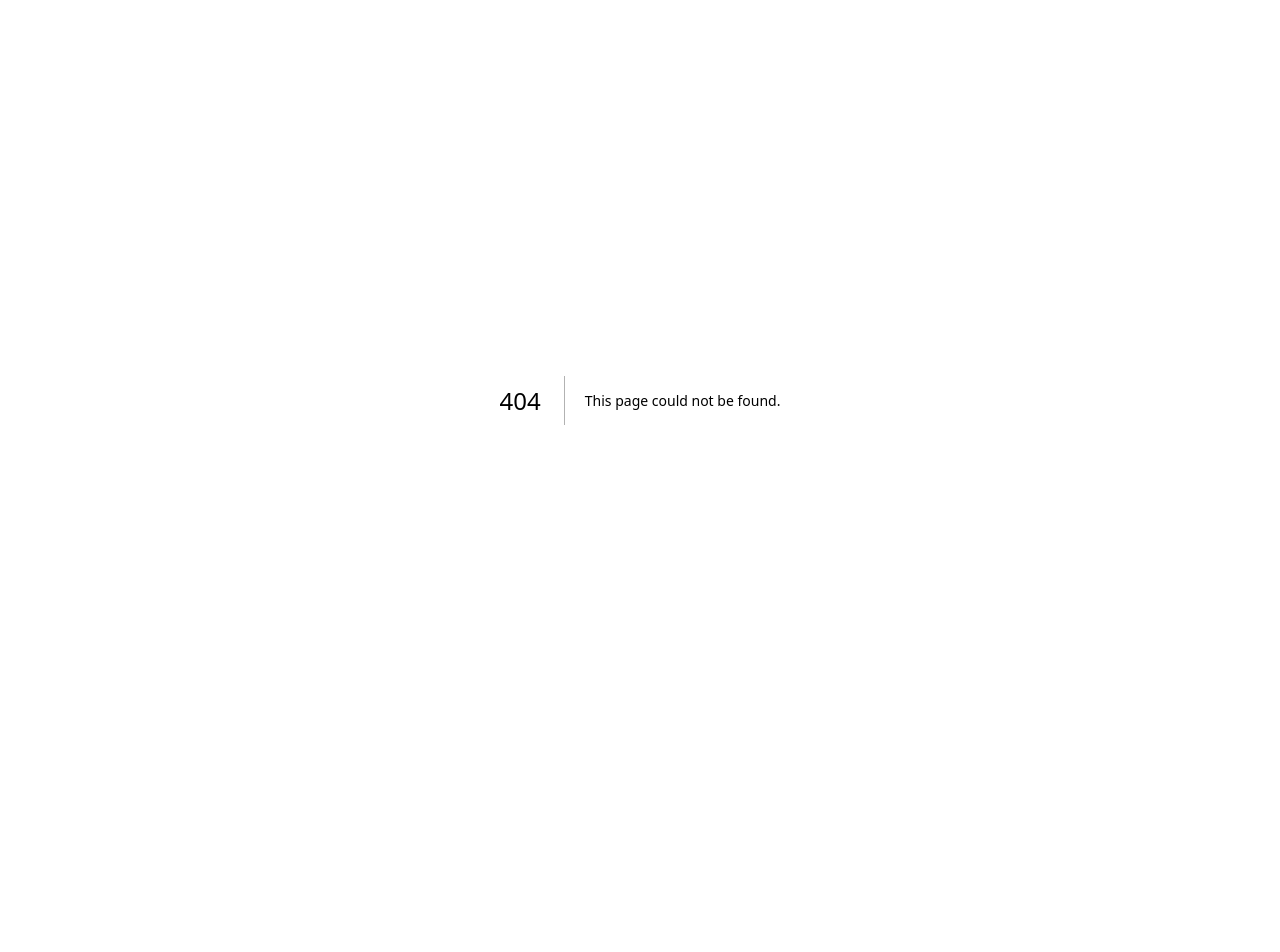
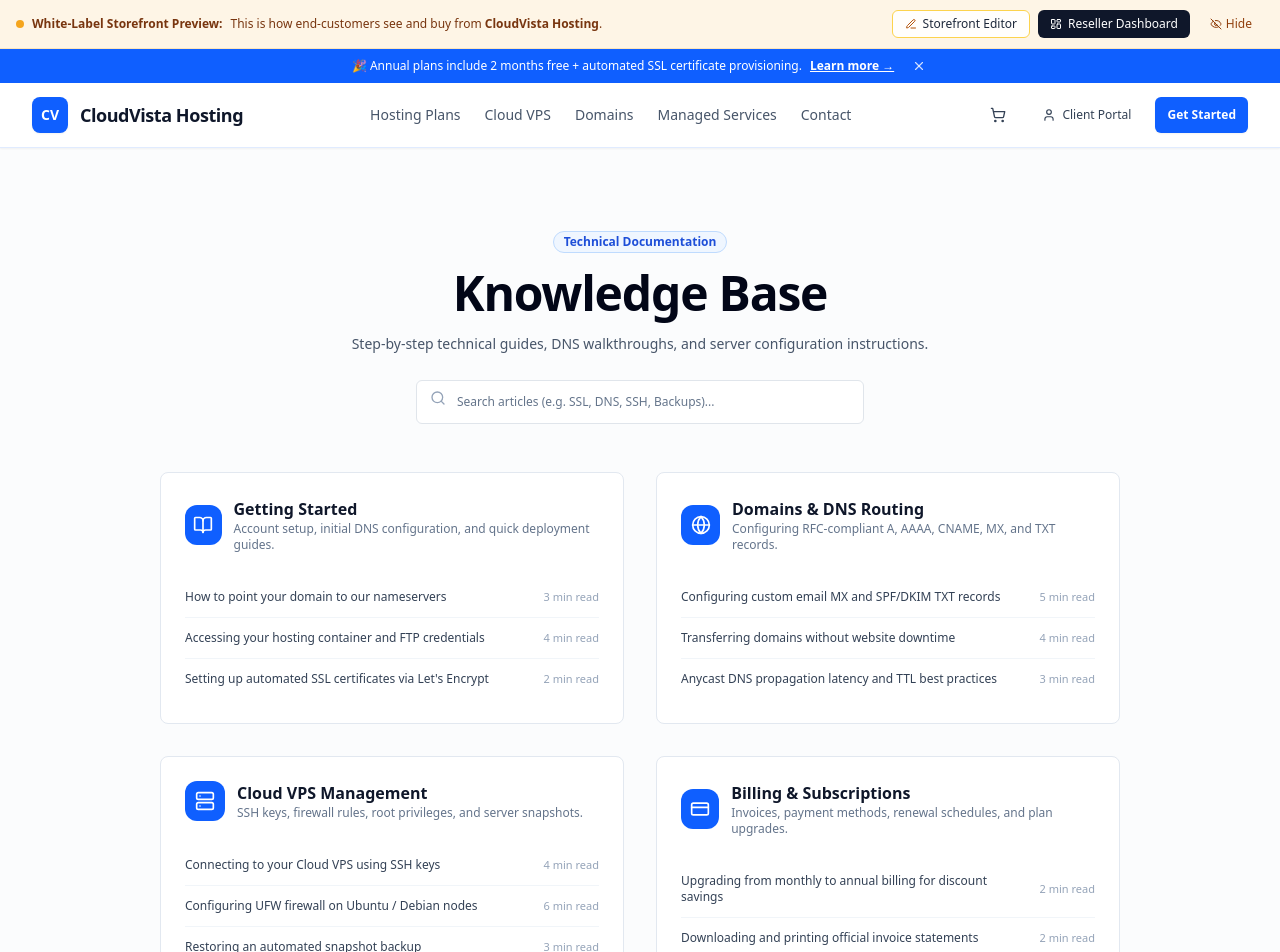
Before and after one commit to eshanized/Runstead, a Next.js app: page /demo/storefront-preview/knowledge-base in a window 1280 px wide. Before the commit this address had no page. Shown: the top 952 px of the page. Before the commit the page ends 800 px from the top, so only its background shows below. Built offline with nearby package versions, Linux system fonts and the light colour scheme.

Commit message:
feat(storefront): add storefront preview knowledge base page

```diff
--- /dev/null
+++ b/app/demo/storefront-preview/knowledge-base/page.tsx
@@ -0,0 +1,212 @@
+'use client';
+
+import { useState } from 'react';
+import Link from 'next/link';
+import { Search, BookOpen, FileText, ChevronRight, Server, Globe, Shield, CreditCard } from 'lucide-react';
+import { useDemo } from '@/lib/demo/store';
+import { StorefrontLayout } from '@/components/storefront/storefront-layout';
+import { Button } from '@/components/ui/button';
+import { Input } from '@/components/ui/input';
+import { Badge } from '@/components/ui/badge';
+import { Card, CardContent } from '@/components/ui/card';
+
+const KB_CATEGORIES = [
+  {
+    id: 'getting-started',
+    icon: BookOpen,
+    title: 'Getting Started',
+    desc: 'Account setup, initial DNS configuration, and quick deployment guides.',
+    articles: [
+      { id: 'kb_1', title: 'How to point your domain to our nameservers', readTime: '3 min read' },
+      { id: 'kb_2', title: 'Accessing your hosting container and FTP credentials', readTime: '4 min read' },
+      { id: 'kb_3', title: 'Setting up automated SSL certificates via Let\'s Encrypt', readTime: '2 min read' },
+    ],
+  },
+  {
+    id: 'dns-domains',
+    icon: Globe,
+    title: 'Domains & DNS Routing',
+    desc: 'Configuring RFC-compliant A, AAAA, CNAME, MX, and TXT records.',
+    articles: [
+      { id: 'kb_4', title: 'Configuring custom email MX and SPF/DKIM TXT records', readTime: '5 min read' },
+      { id: 'kb_5', title: 'Transferring domains without website downtime', readTime: '4 min read' },
+      { id: 'kb_6', title: 'Anycast DNS propagation latency and TTL best practices', readTime: '3 min read' },
+    ],
+  },
+  {
+    id: 'vps-servers',
+    icon: Server,
+    title: 'Cloud VPS Management',
+    desc: 'SSH keys, firewall rules, root privileges, and server snapshots.',
+    articles: [
+      { id: 'kb_7', title: 'Connecting to your Cloud VPS using SSH keys', readTime: '4 min read' },
+      { id: 'kb_8', title: 'Configuring UFW firewall on Ubuntu / Debian nodes', readTime: '6 min read' },
+      { id: 'kb_9', title: 'Restoring an automated snapshot backup', readTime: '3 min read' },
+    ],
+  },
+  {
+    id: 'billing',
+    icon: CreditCard,
+    title: 'Billing & Subscriptions',
+    desc: 'Invoices, payment methods, renewal schedules, and plan upgrades.',
+    articles: [
+      { id: 'kb_10', title: 'Upgrading from monthly to annual billing for discount savings', readTime: '2 min read' },
+      { id: 'kb_11', title: 'Downloading and printing official invoice statements', readTime: '2 min read' },
+      { id: 'kb_12', title: 'Managing auto-renewal settings for domains and services', readTime: '3 min read' },
+    ],
+  },
+];
+
+export default function KnowledgeBasePage() {
+  const { state } = useDemo();
+  const config = state.publishedStorefront || state.storefront;
+  const primaryColor = config.primaryColor || '#0f5fff';
+
+  const [search, setSearch] = useState('');
+  const [selectedArticle, setSelectedArticle] = useState<string | null>(null);
+
+  const allArticles = KB_CATEGORIES.flatMap((c) =>
+    c.articles.map((a) => ({ ...a, category: c.title }))
+  );
+
+  const filteredArticles = search.trim()
+    ? allArticles.filter(
+        (a) =>
+          a.title.toLowerCase().includes(search.toLowerCase()) ||
+          a.category.toLowerCase().includes(search.toLowerCase())
+      )
+    : null;
+
+  return (
+    <StorefrontLayout overrideConfig={config}>
+      <div className="bg-slate-50/60 py-12 sm:py-20">
+        <div className="mx-auto max-w-5xl px-4 sm:px-6 lg:px-8 space-y-12">
+          {/* Header & Search */}
+          <div className="text-center space-y-4 max-w-2xl mx-auto">
+            <Badge variant="outline" className="border-blue-200 text-blue-700 bg-blue-50">
+              Technical Documentation
+            </Badge>
+            <h1 className="text-3xl font-extrabold tracking-tight text-slate-950 sm:text-5xl">
+              Knowledge Base
+            </h1>
+            <p className="text-sm text-slate-600 leading-relaxed">
+              Step-by-step technical guides, DNS walkthroughs, and server configuration instructions.
+            </p>
+
+            <div className="relative mx-auto max-w-md pt-2">
+              <Search className="absolute left-3.5 top-1/2 -translate-y-1/2 h-4 w-4 text-slate-400" />
+              <Input
+                type="text"
+                placeholder="Search articles (e.g. SSL, DNS, SSH, Backups)..."
+                value={search}
+                onChange={(e) => setSearch(e.target.value)}
+                className="pl-10 h-11 text-xs bg-white shadow-xs"
+              />
+            </div>
+          </div>
+
+          {/* Search Results Display */}
+          {filteredArticles ? (
+            <div className="space-y-4">
+              <h2 className="text-base font-bold text-slate-900">
+                Search Results ({filteredArticles.length})
+              </h2>
+              {filteredArticles.length === 0 ? (
+                <div className="rounded-xl border border-dashed border-slate-300 p-8 text-center text-xs text-slate-500">
+                  No articles matched &ldquo;{search}&rdquo;. Try another search term.
+                </div>
+              ) : (
+                <div className="grid grid-cols-1 sm:grid-cols-2 gap-4">
+                  {filteredArticles.map((art) => (
+                    <div
+                      key={art.id}
+                      onClick={() => setSelectedArticle(art.title)}
+                      className="p-4 rounded-xl border border-slate-200 bg-white hover:border-blue-300 shadow-xs cursor-pointer transition-all space-y-1"
+                    >
+                      <div className="text-[10px] font-bold uppercase tracking-wider text-blue-600">
+                        {art.category}
+                      </div>
+                      <div className="font-bold text-sm text-slate-900">{art.title}</div>
+                      <div className="text-[11px] text-slate-400">{art.readTime}</div>
+                    </div>
+                  ))}
+                </div>
+              )}
+            </div>
+          ) : (
+            /* Categorized Grid */
+            <div className="grid grid-cols-1 gap-8 md:grid-cols-2">
+              {KB_CATEGORIES.map((cat) => {
+                const Icon = cat.icon;
+                return (
+                  <Card key={cat.id} className="border border-slate-200 bg-white p-6 shadow-xs space-y-4">
+                    <div className="flex items-center gap-3">
+                      <div
+                        className="flex h-10 w-10 items-center justify-center rounded-xl text-white shadow-xs"
+                        style={{ backgroundColor: primaryColor }}
+                      >
+                        <Icon className="h-5 w-5" />
+                      </div>
+                      <div>
+                        <h3 className="font-bold text-base text-slate-900">{cat.title}</h3>
+                        <p className="text-xs text-slate-500">{cat.desc}</p>
+                      </div>
+                    </div>
+
+                    <ul className="divide-y divide-slate-100 text-xs pt-2">
+                      {cat.articles.map((art) => (
+                        <li
+                          key={art.id}
+                          onClick={() => setSelectedArticle(art.title)}
+                          className="py-3 flex items-center justify-between hover:text-blue-600 cursor-pointer transition-colors"
+                        >
+                          <span className="font-medium text-slate-700 hover:text-blue-600">{art.title}</span>
+                          <span className="text-[11px] text-slate-400 shrink-0 ml-2">{art.readTime}</span>
+                        </li>
+                      ))}
+                    </ul>
+                  </Card>
+                );
+              })}
+            </div>
+          )}
+
+          {/* Modal / Preview dialog when article is clicked */}
+          {selectedArticle && (
+            <div className="fixed inset-0 z-50 flex items-center justify-center bg-black/50 p-4">
+              <Card className="max-w-lg w-full bg-white p-6 space-y-4 shadow-xl">
+                <div className="flex items-center justify-between border-b pb-3">
+                  <h3 className="font-bold text-base text-slate-900">{selectedArticle}</h3>
+                  <button
+                    onClick={() => setSelectedArticle(null)}
+                    className="text-slate-400 hover:text-slate-600 text-sm font-bold"
+                  >
+                    ✕
+                  </button>
+                </div>
+                <div className="text-xs text-slate-600 space-y-3 leading-relaxed">
+                  <p>
+                    This is an illustrative knowledge base technical guide for <strong>{selectedArticle}</strong>.
+                  </p>
+                  <p>
+                    All commands and steps can be executed through the customer portal terminal or your SSH client. DNS updates take 5-15 minutes to propagate across our Anycast cluster.
+                  </p>
+                  <div className="rounded-lg bg-slate-900 text-slate-200 p-3 font-mono text-[11px]">
+                    # Simulated verification check<br />
+                    $ dig +short A yourdomain.com @ns1.cloudvista.host<br />
+                    198.51.100.50
+                  </div>
+                </div>
+                <div className="pt-2 flex justify-end">
+                  <Button size="sm" onClick={() => setSelectedArticle(null)} className="text-xs">
+                    Close Guide
+                  </Button>
+                </div>
+              </Card>
+            </div>
+          )}
+        </div>
+      </div>
+    </StorefrontLayout>
+  );
+}
```
